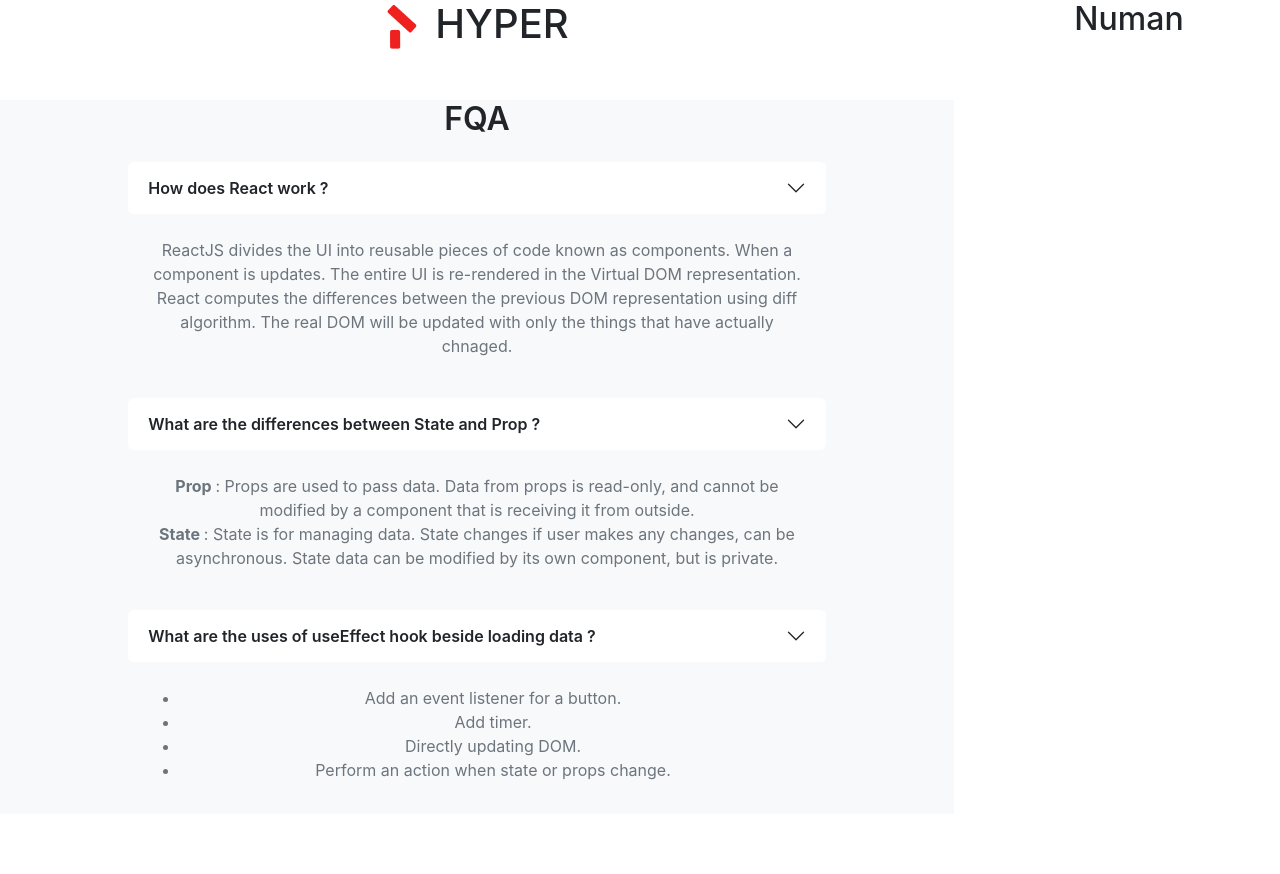
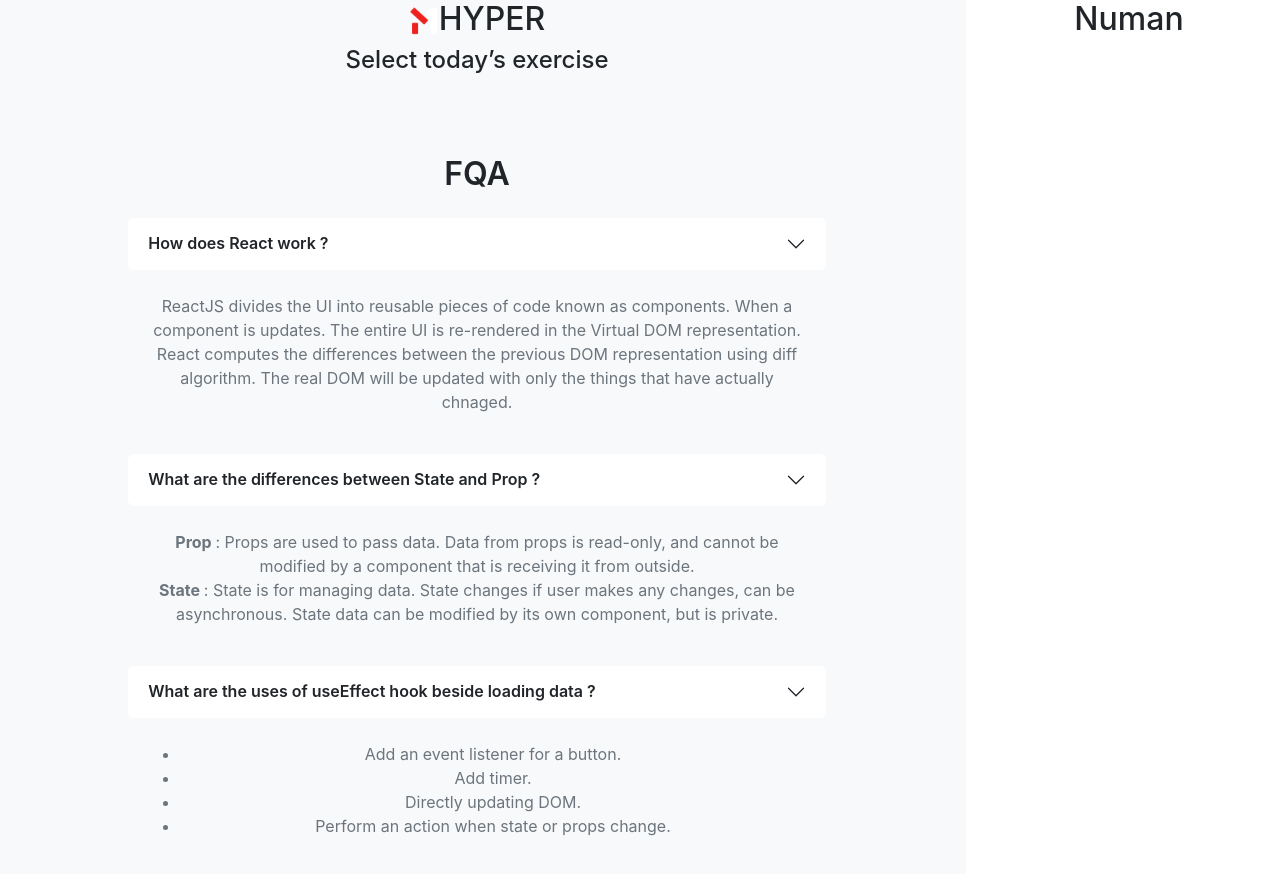
Before and after one commit to numangit/hyper-task-8, a React (Create React App) app: page / in a window 1280 px wide. Shown: the top 874 px of the page. Built offline with nearby package versions, Linux system fonts and the light colour scheme.

Commit message:
component file structure created

```diff
--- a/public/data.json
+++ b/public/data.json
@@ -1,42 +1,42 @@
 [
     {
         "id": "6334a94025e0010f5df12ee1",
-        "picture": "http://placehold.it/32x32",
+        "img": "http://placehold.it/32x32",
         "timeRequired": 34,
         "title": "Read",
         "about": "Read a chapter from your favourite book.\r\n"
     },
     {
         "id": "6334a9407bb4a8800e9f736e",
-        "picture": "http://placehold.it/32x32",
+        "img": "http://placehold.it/32x32",
         "timeRequired": 38,
         "title": "Code",
         "about": "Code something new that you have learned.\r\n"
     },
     {
         "id": "6334a9405574015dc2bf53a4",
-        "picture": "http://placehold.it/32x32",
+        "img": "http://placehold.it/32x32",
         "timeRequired": 35,
         "title": "Workout",
         "about": "Do some light workout to stay healthy.\r\n"
     },
     {
         "id": "6334a9409e03c0fdff56897a",
-        "picture": "http://placehold.it/32x32",
+        "img": "http://placehold.it/32x32",
         "timeRequired": 27,
         "title": "Cook",
         "about": "Cook something delicious to eat.\r\n"
     },
     {
         "id": "6334a94012a55c02cede2631",
-        "picture": "http://placehold.it/32x32",
+        "img": "http://placehold.it/32x32",
         "timeRequired": 39,
         "title": "Entertainment",
         "about": "Watch something interesting as a reward to yourself.\r\n"
     },
     {
         "id": "6334a9405f631e5a579f2433",
-        "picture": "http://placehold.it/32x32",
+        "img": "http://placehold.it/32x32",
         "timeRequired": 29,
         "title": "Chess",
         "about": "Play chess and train your brain.\r\n"
--- a/public/index.html
+++ b/public/index.html
@@ -25,7 +25,7 @@
   <!-- bootstrap cdn -->
   <link href="https://cdn.jsdelivr.net/npm/bootstrap@5.2.1/dist/css/bootstrap.min.css" rel="stylesheet"
     integrity="sha384-iYQeCzEYFbKjA/T2uDLTpkwGzCiq6soy8tYaI1GyVh/UjpbCx/TYkiZhlZB6+fzT" crossorigin="anonymous">
-  <title>Hyper M1</title>
+  <title>Hyper</title>
 </head>
 
 <body>
--- a/src/components/Activities/Activities.js
+++ b/src/components/Activities/Activities.js
@@ -0,0 +1,22 @@
+import React, { useEffect, useState } from 'react';
+import Activity from '../Activity/Activity';
+
+const Activities = () => {
+    const [activities, setActivities] = useState([]);
+
+    useEffect(() => {
+        fetch('data.json')
+            .then(res => res.json())
+            .then(data => setActivities(data))
+    }, [])
+
+    return (
+        <div className="row row-cols-1 row-cols-md-3 g-4">
+            {
+                activities.map(activity => <Activity key={activity.id} activity={activity}></Activity>)
+            }
+        </div>
+    );
+};
+
+export default Activities;
--- a/src/components/Activity/Activity.js
+++ b/src/components/Activity/Activity.js
@@ -0,0 +1,13 @@
+import React from 'react';
+
+const Activity = (props) => {
+    // console.log(props.activity);
+    const { img, about, title, timeRequired } = props.activity;
+    return (
+        <div>
+
+        </div>
+    );
+};
+
+export default Activity;
--- a/src/components/Faq/Faq.js
+++ b/src/components/Faq/Faq.js
@@ -3,7 +3,7 @@ import React from 'react';
 const Faq = () => {
     return (
         <div>
-            <section className="container text-center my-5 bg-light">
+            <section className="container text-center my-5">
                 <h2 className="fw-semibold">FQA</h2>
                 {/* Question 1 */}
                 <div className="accordion w-75 mx-auto my-4" id="accordionExample">
--- a/src/components/Main/Main.css
+++ b/src/components/Main/Main.css
@@ -1,3 +1,3 @@
 .w-10 {
-    width: 50px;
+    width: 30px;
 }
--- a/src/components/Main/Main.js
+++ b/src/components/Main/Main.js
@@ -1,12 +1,15 @@
 import React from 'react';
+import Activities from '../Activities/Activities';
 import Faq from '../Faq/Faq';
 import logoM1 from './logoM1.png';
 import './Main.css';
 
 const Main = () => {
     return (
-        <div className="col col-md-9 order-last order-md-first">
-            <div><h1><img className="w-10" src={logoM1} alt="" />HYPER</h1></div>
+        <div className="col col-md-9 order-last order-md-first  bg-light">
+            <div><h2><img className="w-10" src={logoM1} alt="" />HYPER</h2></div>
+            <h4>Select today’s exercise</h4>
+            <Activities></Activities>
             <Faq></Faq>
         </div>
     );
```
